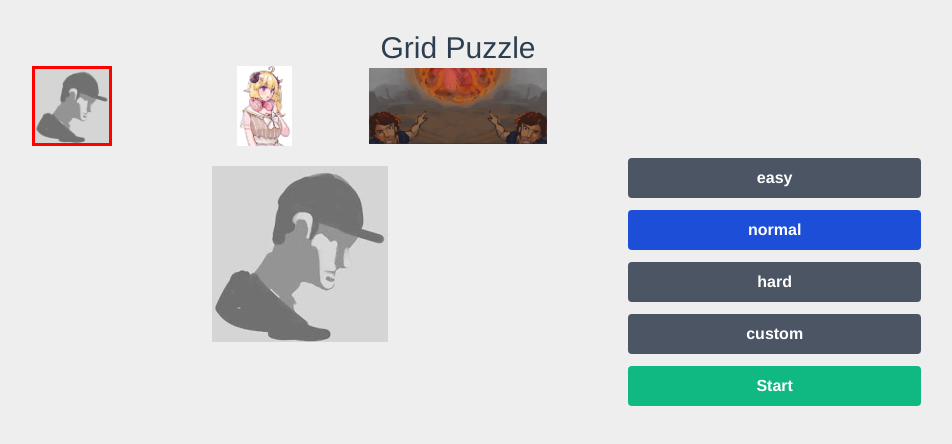
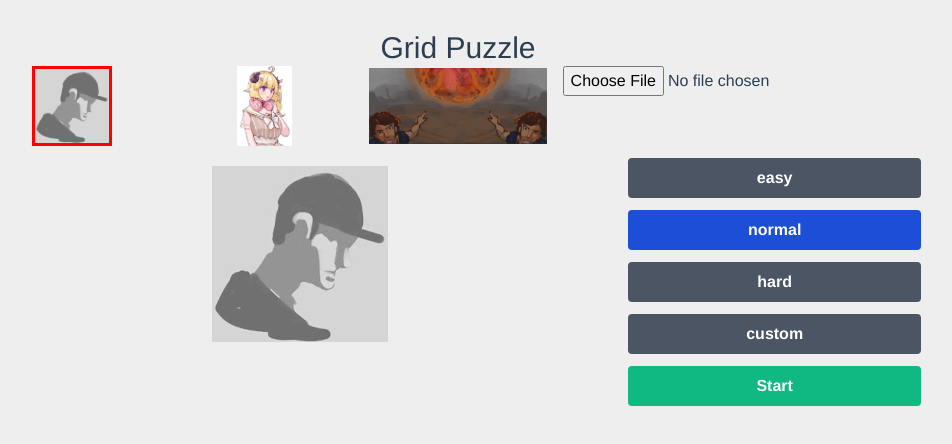
Before and after one commit to NekoBeaf/grid-puzzle, a Vue app: page / in a window 1280 px wide. Shown: the top 444 px of the page, without its empty margins (182-1134 px from the left). Built offline with nearby package versions, Linux system fonts and the light colour scheme.

Commit message:
任意の画像を選択できるようにした

```diff
--- a/src/components/SelectImage.vue
+++ b/src/components/SelectImage.vue
@@ -8,6 +8,9 @@
       @click="changeImage(index)"
     >
       <img :src="image" class="max-h-full" />
+    </div>
+    <div>
+      <input type="file" name="custom-image" ref="preview" v-on:change="show" />
     </div>
   </div>
 </template>
@@ -39,6 +42,12 @@ export default {
     setStatus(value) {
       this.isRunning = value;
     },
+    show() {
+      const file = this.$refs.preview.files[0];
+      const url = URL.createObjectURL(file);
+      this.$set(this.images, 3, url);
+      this.changeImage(3);
+    },
   },
   computed: {
     isSelected: function() {
```
